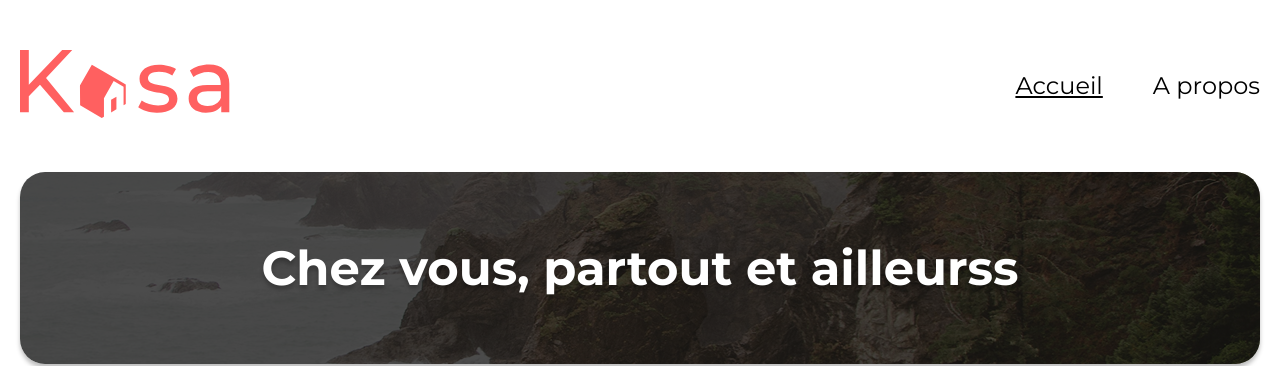
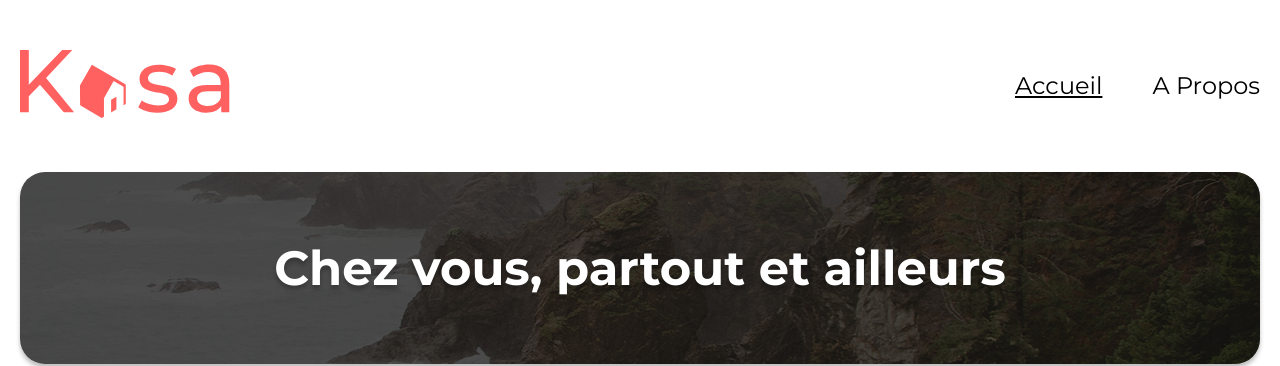
Before and after one commit to andy123-glitch/teqt-git, a React (Vite) app: page / in a window 1280 px wide. Shown: the top 366 px of the page. Built offline with nearby package versions, Linux system fonts and the light colour scheme.

Commit message:
fix: correct typo and capitalization in UI text
Fix double 's' typo in Banner text, changing "ailleurss"
to "ailleurs", and capitalize "Propos" in the navigation
link for consistent title casing.

```diff
--- a/src/layouts/Header/Header.jsx
+++ b/src/layouts/Header/Header.jsx
@@ -15,7 +15,7 @@ export default function Header() {
       </a>
       <nav role="navigation">
         <NavLink to="/">Accueil</NavLink>
-        <NavLink to="/about">A propos</NavLink>
+        <NavLink to="/about">A Propos</NavLink>
       </nav>
     </header>
   );
--- a/src/pages/Home/Home.jsx
+++ b/src/pages/Home/Home.jsx
@@ -16,7 +16,7 @@ function Home() {
       <main className="home-content" role="main">
         <Banner
           imgSrc={img}
-          text="Chez vous, partout et ailleurss"
+          text="Chez vous, partout et ailleurs"
           opacity="0.7"
         />
         <section className="container">
```
